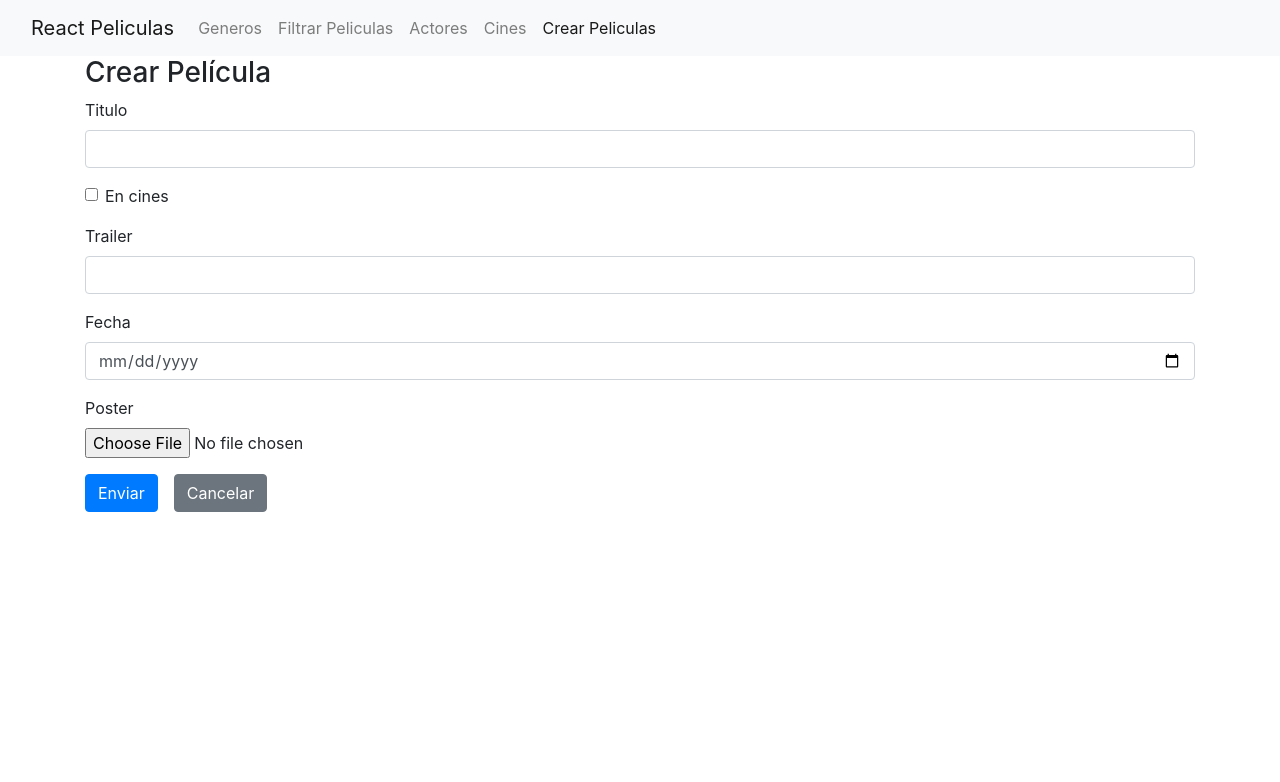
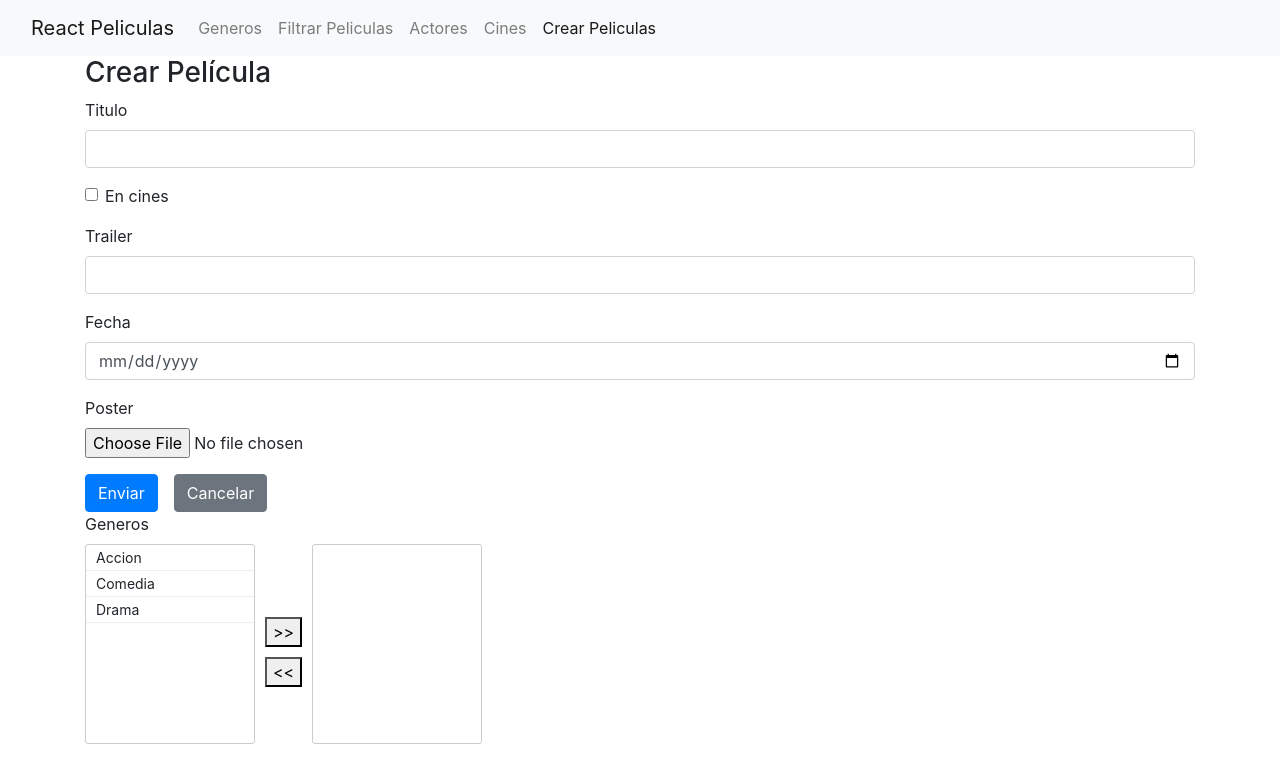
Before and after one commit to dsamador/react-peliculas, a React (Create React App) app: page /peliculas/crear in a window 1280 px wide. Shown: the top 782 px of the page. Built offline with nearby package versions, Linux system fonts and the light colour scheme.

Commit message:
Selector de películas

```diff
--- a/src/peliculas/CrearPeliculas.tsx
+++ b/src/peliculas/CrearPeliculas.tsx
@@ -1,9 +1,19 @@
 import FormularioPeliculas from './FormularioPeliculas';
+import { generoDTO } from '../generos/generos.model';
 export default function CrearPeliculas(){
+
+    const generos: generoDTO[] = [
+        {id: 1, nombre: 'Accion'},
+        {id: 2, nombre: 'Comedia'},
+        {id: 3, nombre: 'Drama'},
+    ]
+
     return (
         <>
             <h3>Crear Película</h3>
             <FormularioPeliculas
+                generosNoSeleccionados={generos}
+                generosSeleccionados={[]}
                 modelo={{titulo:'', enCines: false, trailer:''}}
                 onSubmit={valores => console.log(valores)}
             />
--- a/src/peliculas/EditarPeliculas.tsx
+++ b/src/peliculas/EditarPeliculas.tsx
@@ -1,9 +1,23 @@
+import { generoDTO } from '../generos/generos.model';
 import FormularioPeliculas from './FormularioPeliculas';
+
 export default function EditarPeliculas(){
+
+    const generosNoSeleccionados: generoDTO[] = [
+        {id: 3, nombre: 'Drama'},
+    ]
+
+    const generosSeleccionados: generoDTO[] = [
+        {id: 1, nombre: 'Accion'},
+        {id: 2, nombre: 'Comedia'},
+    ]
+
     return (
         <>
             <h3>Editar Películas</h3>
             <FormularioPeliculas
+                generosNoSeleccionados={generosNoSeleccionados}
+                generosSeleccionados={generosSeleccionados}
                 modelo={{titulo:'El Hombre Zapato', enCines: true, trailer:'url',
                     fechaLanzamiento: new Date('2019-01-01T00:00:00')
                 }}
--- a/src/peliculas/FormularioPeliculas.tsx
+++ b/src/peliculas/FormularioPeliculas.tsx
@@ -7,12 +7,31 @@
 import FormGroupImagen from '../utils/FormGroupImagen';
 import Button from '../utils/Button';
 import { Link } from "react-router-dom";
+import SelectorMultiple from "../utils/SelectorMultiple";
+import { generoDTO } from '../generos/generos.model';
+import { useState } from 'react';
+import { selectorMultipleModel } from '../utils/SelectorMultiple';
 
 export default function FormularioPeliculas(props: formularioPeliculasProps) {
+
+    const [generosSeleccionados, setGenerosSeleccionados] =
+        useState(mapear(props.generosSeleccionados));
+    const [generosNoSeleccionados, setGenerosNoSeleccionados] =
+        useState(mapear(props.generosNoSeleccionados));
+
+    function mapear(arreglo: {id: number, nombre: string}[]): selectorMultipleModel[]{
+        return arreglo.map(valor => {
+            return {llave: valor.id, valor:valor.nombre}
+        })
+    }
+
     return (
         <Formik
             initialValues={props.modelo}
-            onSubmit={props.onSubmit}
+            onSubmit={(valores, acciones) => {
+                valores.generosIds = generosSeleccionados.map(valor => valor.llave);
+                props.onSubmit(valores, acciones)
+            }}
             validationSchema={Yup.object({
                 titulo: Yup.string().required('Este campo es requerido').primeraLetraMayuscula()
             })}
@@ -26,6 +45,16 @@
                     <FormGroupImagen label="Poster" campo="poster" imagenURL={props.modelo.posterURL} />
                     <Button type="submit" disabled={formikProps.isSubmitting} >Enviar</Button>
                     <Link className="btn btn-secondary" to="/" >Cancelar</Link>
+                    <div className="form-group">
+                        <label htmlFor="">Generos</label>
+                        <SelectorMultiple seleccionados={generosSeleccionados}
+                            noSeleccionados={generosNoSeleccionados}
+                            onChange={(seleccionados, noSeleccionados)=>{
+                                setGenerosSeleccionados(seleccionados);
+                                setGenerosNoSeleccionados(noSeleccionados);
+                            }}
+                        />
+                    </div>
                 </Form>
             )}
         </Formik>
@@ -35,4 +64,6 @@
 interface formularioPeliculasProps{
     modelo: peliculaCreacionDTO;
     onSubmit(valores: peliculaCreacionDTO, acciones: FormikHelpers<peliculaCreacionDTO>): void;
+    generosSeleccionados: generoDTO[];
+    generosNoSeleccionados: generoDTO[];
 }
--- a/src/peliculas/peliculas.model.d.ts
+++ b/src/peliculas/peliculas.model.d.ts
@@ -11,6 +11,7 @@
     fechaLanzamiento?: Date;
     poster?: File;
     posterURL?: string;
+    generosIds?: number[];
 }
 
 export interface landingPageDTO{
--- /dev/null
+++ b/src/utils/SelectorMultiple.css
@@ -0,0 +1,35 @@
+.selector-multiple{
+    display: flex
+}
+
+.selector-multiple ul {
+    height: 200px;
+    overflow-y: auto;
+    list-style-type: none;
+    width: 170px;
+    padding: 0;
+    border-radius: 3px;
+    border: 1px solid #ccc
+}
+
+.selector-multiple ul li {
+    cursor: pointer;
+    border-bottom: 1px #eee solid;
+    padding: 2px 10px;
+    font-size: 14px;
+}
+
+.selector-multiple ul li:hover {
+    background-color: #08c
+}
+
+.selector-multiple-botones{
+    display: flex;
+    flex-direction: column;
+    justify-content: center;
+    padding: 5px;
+}
+
+.selector-multiple-botones button{
+    margin: 5px;
+}
--- /dev/null
+++ b/src/utils/SelectorMultiple.tsx
@@ -0,0 +1,59 @@
+
+import './SelectorMultiple.css';
+
+export default function SelectorMultiple(props: selectorMultipleProps) {
+
+    function seleccionar(item: selectorMultipleModel){
+        const seleccionados = [...props.seleccionados, item];
+        const noSeleccionados = props.noSeleccionados.filter(valor => valor !== item);
+        props.onChange(seleccionados, noSeleccionados);
+    }
+
+    function deseleccionar(item: selectorMultipleModel){
+        const seleccionados = props.seleccionados.filter(valor => valor !== item);
+        const noSeleccionados = [...props.noSeleccionados, item];
+        props.onChange(seleccionados, noSeleccionados);
+    }
+
+    function seleccionarTodo(){
+        const seleccionados = [...props.seleccionados, ...props.noSeleccionados];
+        const noSeleccionados: selectorMultipleModel[] = [];
+        props.onChange(seleccionados, noSeleccionados);
+    }
+
+    function deseleccionarTodo(){
+        const noSeleccionados = [...props.noSeleccionados, ...props.seleccionados];
+        const seleccionados: selectorMultipleModel[] = [];
+        props.onChange(seleccionados, noSeleccionados);
+    }
+
+    return (
+        <div className="selector-multiple">
+            <ul>
+                {props.noSeleccionados.map(item =>
+                    <li key={item.llave} onClick={()=>seleccionar(item)} >{item.valor}</li> )}
+            </ul>
+            <div className="selector-multiple-botones">
+                <button type="button" onClick={seleccionarTodo}>{'>>'}</button>
+                <button type="button" onClick={deseleccionarTodo }>{'<<'}</button>
+            </div>
+
+            <ul>
+                {props.seleccionados.map(item =>
+                    <li key={item.llave} onClick={()=> deseleccionar(item)} >{item.valor}</li> )}
+            </ul>
+        </div>
+    )
+}
+
+interface selectorMultipleProps{
+    seleccionados: selectorMultipleModel[];
+    noSeleccionados: selectorMultipleModel[];
+    onChange(seleccionados: selectorMultipleModel[],
+        noSeleccionados: selectorMultipleModel[]): void;
+}
+
+export interface selectorMultipleModel{
+    llave: number;
+    valor: string;
+}
```
